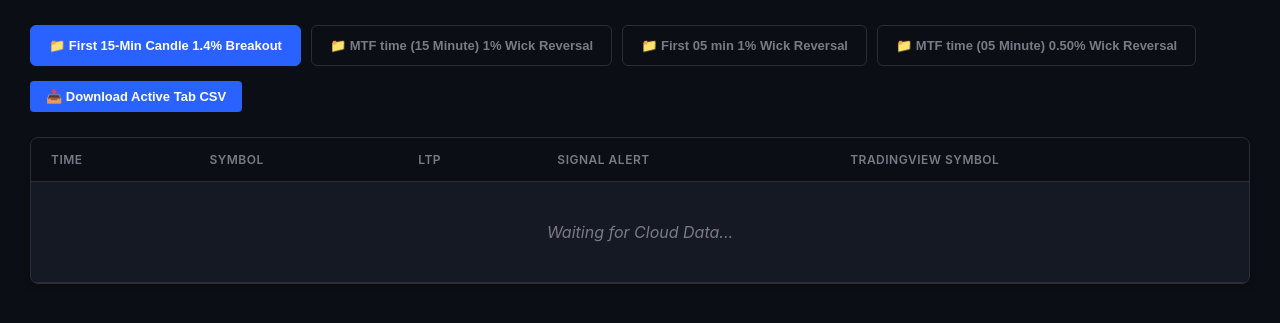
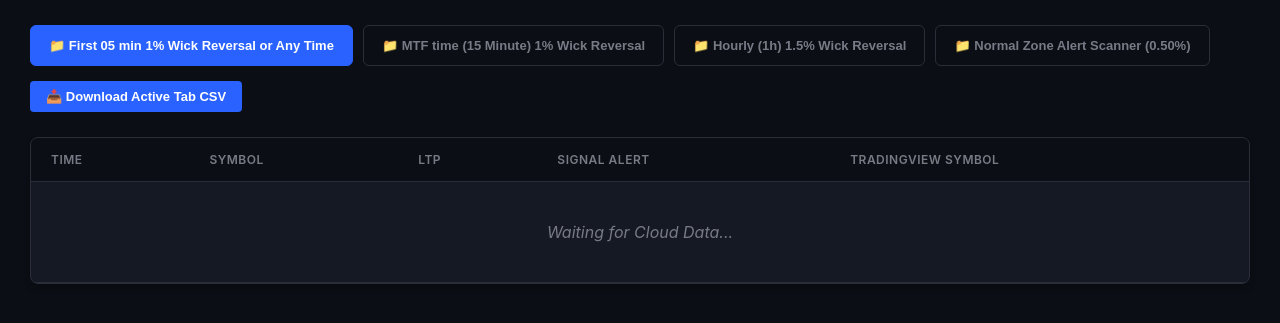
Before and after one commit to merasharemarket147/live-trading-dashboard, a Python web app: template templates/index.html in a window 1280 px wide. Shown: the part 62-385 px from the top of the page. Run offline with Jinja, Linux system fonts and the light colour scheme; the template is opened without the code that fills it, so the values that code supplies are empty.

Commit message:
Update index.html

```diff
--- a/templates/index.html
+++ b/templates/index.html
@@ -107,16 +107,28 @@
         <!-- Action Bar with Tabs and Download Button -->
         <div class="action-bar">
             <div class="tabs">
-                <button class="tab-btn active" onclick="switchTab('tab15m', 'First_15Min_Breakout', event)">📁 First 15-Min Candle 1.4% Breakout</button>
-                <button class="tab-btn" onclick="switchTab('tabWick', 'MTF_15Min_Wick_Reversal', event)">📁 MTF time (15 Minute) 1% Wick Reversal</button>
-                <button class="tab-btn" onclick="switchTab('tab05m1pct', 'First_05Min_Wick_1pct', event)">📁 First 05 min 1% Wick Reversal</button>
-                <button class="tab-btn" onclick="switchTab('tab05m050pct', 'MTF_05Min_0.50pct_Wick', event)">📁 MTF time (05 Minute) 0.50% Wick Reversal</button>
+                <button class="tab-btn active" onclick="switchTab('tab05m', 'First_05Min_Wick_Reversal', event)">📁 First 05 min 1% Wick Reversal or Any Time</button>
+                <button class="tab-btn" onclick="switchTab('tab15m', 'MTF_15Min_Wick_Reversal', event)">📁 MTF time (15 Minute) 1% Wick Reversal</button>
+                <button class="tab-btn" onclick="switchTab('tabHourly', 'Hourly_1.5pct_Wick', event)">📁 Hourly (1h) 1.5% Wick Reversal</button>
+                <button class="tab-btn" onclick="switchTab('tabZone', 'Normal_Zone_Alerts', event)">📁 Normal Zone Alert Scanner (0.50%)</button>
             </div>
             <button onclick="downloadCSV()" class="btn download-btn">📥 Download Active Tab CSV</button>
         </div>
 
-        <!-- Tab 1: First 15-Min Candle -->
-        <div id="tab15m" class="table-container active">
+        <!-- Tab 1: First 05 min 1% Wick Reversal or Any Time -->
+        <div id="tab05m" class="table-container active">
+            <table>
+                <thead>
+                    <tr><th>Time</th><th>Symbol</th><th>LTP</th><th>Signal Alert</th><th>TradingView Symbol</th></tr>
+                </thead>
+                <tbody id="body05m">
+                    <tr><td colspan="5" class="empty-msg">Waiting for Cloud Data...</td></tr>
+                </tbody>
+            </table>
+        </div>
+
+        <!-- Tab 2: MTF time (15 Minute) 1% Wick Reversal -->
+        <div id="tab15m" class="table-container">
             <table>
                 <thead>
                     <tr><th>Time</th><th>Symbol</th><th>LTP</th><th>Signal Alert</th><th>TradingView Symbol</th></tr>
@@ -127,37 +139,25 @@
             </table>
         </div>
 
-        <!-- Tab 2: Wick Reversal (15m) -->
-        <div id="tabWick" class="table-container">
+        <!-- Tab 3: Hourly (1h) 1.5% Wick Reversal -->
+        <div id="tabHourly" class="table-container">
             <table>
                 <thead>
                     <tr><th>Time</th><th>Symbol</th><th>LTP</th><th>Signal Alert</th><th>TradingView Symbol</th></tr>
                 </thead>
-                <tbody id="bodyWick">
+                <tbody id="bodyHourly">
                     <tr><td colspan="5" class="empty-msg">Waiting for Cloud Data...</td></tr>
                 </tbody>
             </table>
         </div>
 
-        <!-- Tab 3: First 05 min 1% Wick Reversal -->
-        <div id="tab05m1pct" class="table-container">
+        <!-- Tab 4: Normal Zone Alert Scanner (0.50%) -->
+        <div id="tabZone" class="table-container">
             <table>
                 <thead>
                     <tr><th>Time</th><th>Symbol</th><th>LTP</th><th>Signal Alert</th><th>TradingView Symbol</th></tr>
                 </thead>
-                <tbody id="body05m1pct">
-                    <tr><td colspan="5" class="empty-msg">Waiting for Cloud Data...</td></tr>
-                </tbody>
-            </table>
-        </div>
-
-        <!-- Tab 4: MTF 05 min 0.50% Wick Reversal -->
-        <div id="tab05m050pct" class="table-container">
-            <table>
-                <thead>
-                    <tr><th>Time</th><th>Symbol</th><th>LTP</th><th>Signal Alert</th><th>TradingView Symbol</th></tr>
-                </thead>
-                <tbody id="body05m050pct">
+                <tbody id="bodyZone">
                     <tr><td colspan="5" class="empty-msg">Waiting for Cloud Data...</td></tr>
                 </tbody>
             </table>
@@ -165,8 +165,8 @@
     </div>
 
     <script>
-        let currentActiveSource = "scanner_15m_candle";
-        let currentFileName = "First_15Min_Breakout";
+        let currentActiveSource = "scanner_05m_wick";
+        let currentFileName = "First_05Min_Wick_Reversal";
 
         function switchTab(tabId, fileName, event) {
             document.querySelectorAll('.table-container').forEach(t => t.classList.remove('active'));
@@ -175,17 +175,17 @@
             document.getElementById(tabId).classList.add('active');
             event.currentTarget.classList.add('active');
 
-            if(tabId === 'tab15m') {
-                currentActiveSource = "scanner_15m_candle";
+            if(tabId === 'tab05m') {
+                currentActiveSource = "scanner_05m_wick";
                 currentFileName = fileName;
-            } else if(tabId === 'tabWick') {
+            } else if(tabId === 'tab15m') {
                 currentActiveSource = "scanner_15m_wick";
                 currentFileName = fileName;
-            } else if(tabId === 'tab05m1pct') {
-                currentActiveSource = "scanner_05m_wick_1pct";
+            } else if(tabId === 'tabHourly') {
+                currentActiveSource = "hourly_wick_scanner";
                 currentFileName = fileName;
-            } else if(tabId === 'tab05m050pct') {
-                currentActiveSource = "scanner_05m_wick_050pct";
+            } else if(tabId === 'tabZone') {
+                currentActiveSource = "normal_zone_scanner";
                 currentFileName = fileName;
             }
         }
@@ -213,22 +213,24 @@
                 let response = await fetch('/api/data');
                 globalData = await response.json();
 
+                let body05m = document.getElementById('body05m');
                 let body15m = document.getElementById('body15m');
-                let bodyWick = document.getElementById('bodyWick');
-                let body05m1pct = document.getElementById('body05m1pct');
-                let body05m050pct = document.getElementById('body05m050pct');
+                let bodyHourly = document.getElementById('bodyHourly');
+                let bodyZone = document.getElementById('bodyZone');
 
+                body05m.innerHTML = "";
                 body15m.innerHTML = "";
-                bodyWick.innerHTML = "";
-                body05m1pct.innerHTML = "";
-                body05m050pct.innerHTML = "";
+                bodyHourly.innerHTML = "";
+                bodyZone.innerHTML = "";
 
-                let c15 = false, cWick = false, c05_1 = false, c05_05 = false;
+                let c05 = false, c15 = false, cHourly = false, cZone = false;
 
                 globalData.forEach(item => {
                     let tvSymbol = `NSE:${item.symbol},`;
-                    let interval = "15";
-                    if(item.source.includes("05m")) interval = "5";
+                    let interval = "5";
+                    if(item.source === "scanner_15m_wick") interval = "15";
+                    if(item.source === "hourly_wick_scanner") interval = "60";
+                    if(item.source === "normal_zone_scanner") interval = "1";
 
                     let row = `<tr>
                         <td class="time-col">${item.time}</td>
@@ -238,38 +240,36 @@
                         <td class="price-col" style="color: #2962ff; font-weight: bold;">${tvSymbol}</td>
                     </tr>`;
 
-                    if(item.source === "scanner_15m_candle") {
+                    if(item.source === "scanner_05m_wick") {
+                        body05m.innerHTML += row;
+                        c05 = true;
+                    } else if(item.source === "scanner_15m_wick") {
                         body15m.innerHTML += row;
                         c15 = true;
-                    } else if(item.source === "scanner_15m_wick") {
-                        bodyWick.innerHTML += row;
-                        cWick = true;
-                    } else if(item.source === "scanner_05m_wick_1pct") {
-                        body05m1pct.innerHTML += row;
-                        c05_1 = true;
-                    } else if(item.source === "scanner_05m_wick_050pct") {
-                        body05m050pct.innerHTML += row;
-                        c05_05 = true;
+                    } else if(item.source === "hourly_wick_scanner") {
+                        bodyHourly.innerHTML += row;
+                        cHourly = true;
+                    } else if(item.source === "normal_zone_scanner") {
+                        bodyZone.innerHTML += row;
+                        cZone = true;
                     }
                 });
 
+                if(!c05) body05m.innerHTML = `<tr><td colspan="5" class="empty-msg">No signals found today.</td></tr>`;
                 if(!c15) body15m.innerHTML = `<tr><td colspan="5" class="empty-msg">No signals found today.</td></tr>`;
-                if(!cWick) bodyWick.innerHTML = `<tr><td colspan="5" class="empty-msg">No signals found today.</td></tr>`;
-                if(!c05_1) body05m1pct.innerHTML = `<tr><td colspan="5" class="empty-msg">No signals found today.</td></tr>`;
-                if(!c05_05) body05m050pct.innerHTML = `<tr><td colspan="5" class="empty-msg">No signals found today.</td></tr>`;
+                if(!cHourly) bodyHourly.innerHTML = `<tr><td colspan="5" class="empty-msg">No signals found today.</td></tr>`;
+                if(!cZone) bodyZone.innerHTML = `<tr><td colspan="5" class="empty-msg">No alerts found within target zone.</td></tr>`;
 
             } catch (error) {
                 console.error("Sync Error:", error);
             }
         }
 
-        // Forcefully Open Chart in a New Browser Tab/Window using JavaScript
         function openNewWindow(symbol, interval) {
             let chartUrl = `https://www.tradingview.com/chart/?symbol=NSE%3A${symbol}&interval=${interval}`;
             window.open(chartUrl, '_blank');
         }
 
-        // CSV Download Function
         function downloadCSV() {
             let filteredData = globalData.filter(item => item.source === currentActiveSource);
 
```
